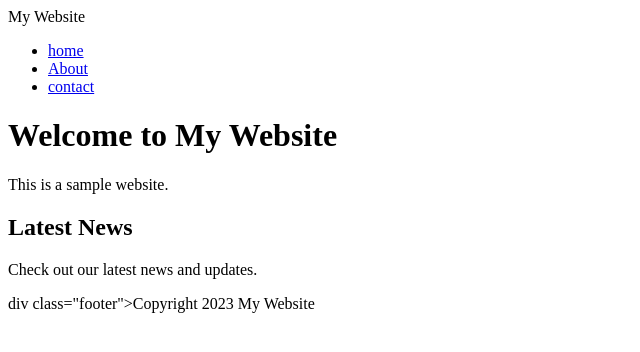
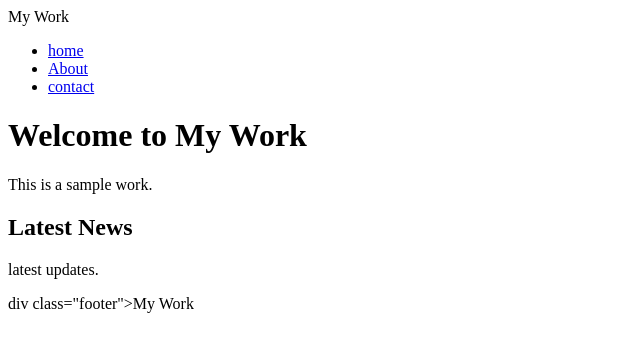
Before and after one commit to jaymoh21/semantic-vs-nonsmantic, a plain HTML site: page index.html in a window 1280 px wide. Shown: the whole page, without its empty margins (0-640 px from the left). Drawn offline with Linux system fonts and the light colour scheme.

Commit message:
Update index.html

```diff
--- a/index.html
+++ b/index.html
@@ -1,7 +1,7 @@
 <!doctype html>
 <html>
 <div class="header">
-  <div class="logo">My Website</div>
+  <div class="logo">My Work</div>
   <div class="nav">
     <ul>
       <li><a href="/">home</a></li>
@@ -11,12 +11,12 @@
   </div>
   <div class="content">
  <div class="main-content">
-    <h1>Welcome to My Website</h1>
-   <p>This is a sample website.</p>
+    <h1>Welcome to My Work</h1>
+   <p>This is a sample work.</p>
  </div>
   <div class="sidebar">
     <h2>Latest News</h2>
-    <p>Check out our latest news and updates.</p>
+    <p>latest updates.</p>
   </div>
-  </div>div class="footer">Copyright 2023 My Website</div>
+  </div>div class="footer">My Work</div>
 </html>
```
